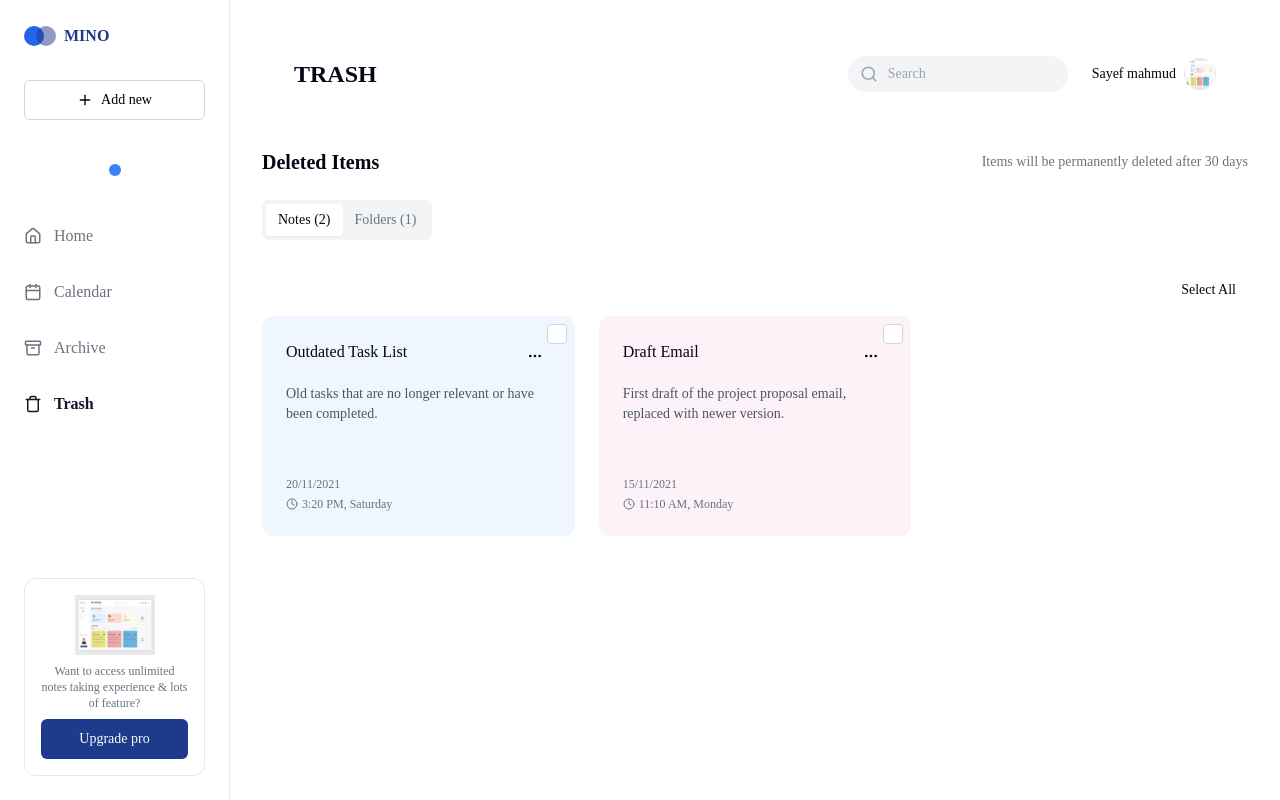
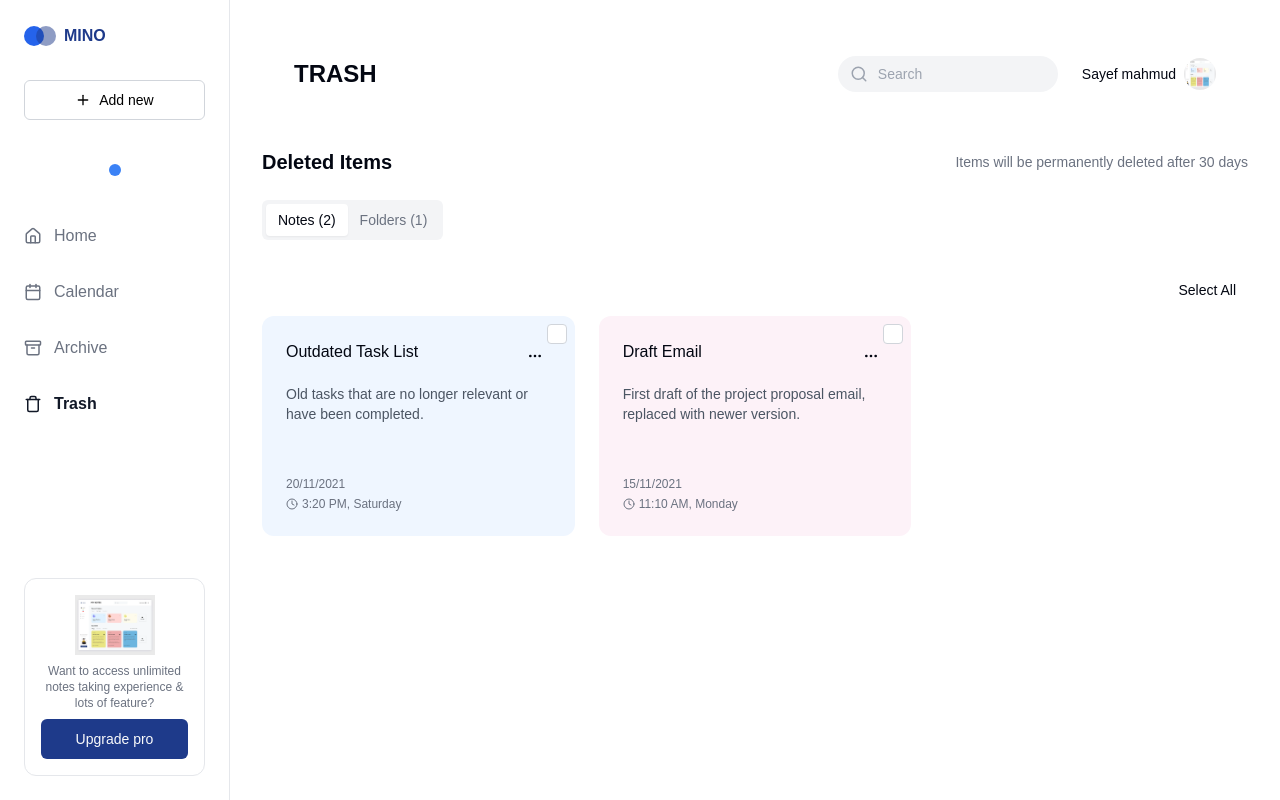
Before and after one commit to Mario2211-debug/note-app-remix-portuguese, a React (Vite) app: page /trash in a window 1280 px wide. Built offline with nearby package versions, Linux system fonts and the light colour scheme.

Commit message:
fixing_folders

```diff
--- a/src/components/FolderCard.tsx
+++ b/src/components/FolderCard.tsx
@@ -59,7 +59,7 @@ export function FolderCard({ folder, isNew = false, onClick }: FolderCardProps)
     <div
       onClick={() => navigate(`/folder/${folder.id}`)}
       className={cn(
-        "rounded-xl p-6 cursor-pointer h-[140px]",
+        "rounded-xl p-6 cursor-pointer",
         folder.color ? colorClasses[folder.color] : "bg-white",
       )}
     >
@@ -84,7 +84,7 @@ export function FolderCard({ folder, isNew = false, onClick }: FolderCardProps)
       </div>
 
       <div className="mt-4">
-        <h3 className="font-medium">{folder.title}</h3>
+        <h3 className="antialiased font-bold font-stretch-extra-condensed">{folder.title}</h3>
         <p className="text-xs text-gray-500 mt-1">{folder.createdAt}</p>
       </div>
     </div>
--- a/src/index.css
+++ b/src/index.css
@@ -72,7 +72,7 @@
     @apply border-border;
   }
   body {
-    @apply bg-background text-foreground;
+    @apply bg-background text-foreground font-sans;
   }
 }
 
@@ -114,8 +114,8 @@
   resize: none;
 }
 
-/* Font for notepad-like experience */
+/* Font for notepad-like experience
 @font-face {
-  font-family: 'Times New Roman';
-  src: local('Times New Roman');
-}
+  font-family: 'Poppins';
+  src: local('Poppins');
+} */
--- a/tailwind.config.ts
+++ b/tailwind.config.ts
@@ -70,7 +70,7 @@ export default {
         sm: "calc(var(--radius) - 4px)",
       },
       fontFamily: {
-        sans: ["var(--font-sans)", ...fontFamily.sans],
+        sans: ['Poppins', 'sans-serif', ...fontFamily.sans],
       },
       keyframes: {
         "accordion-down": {
```
